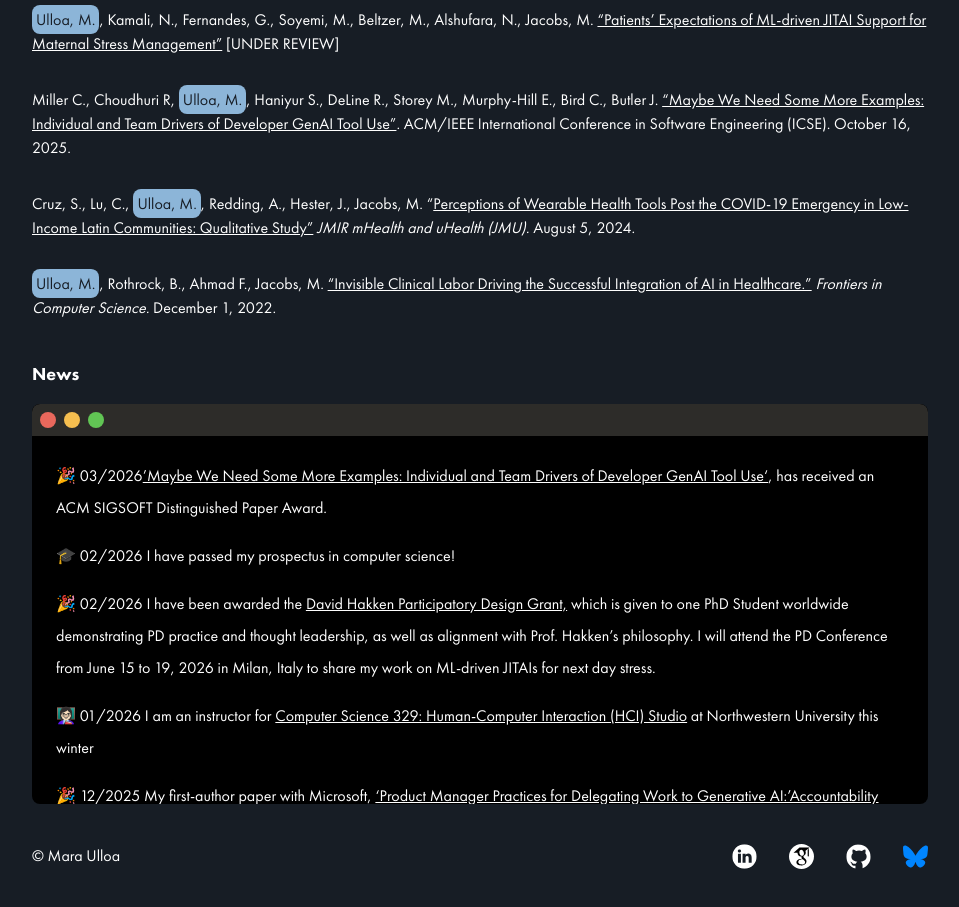
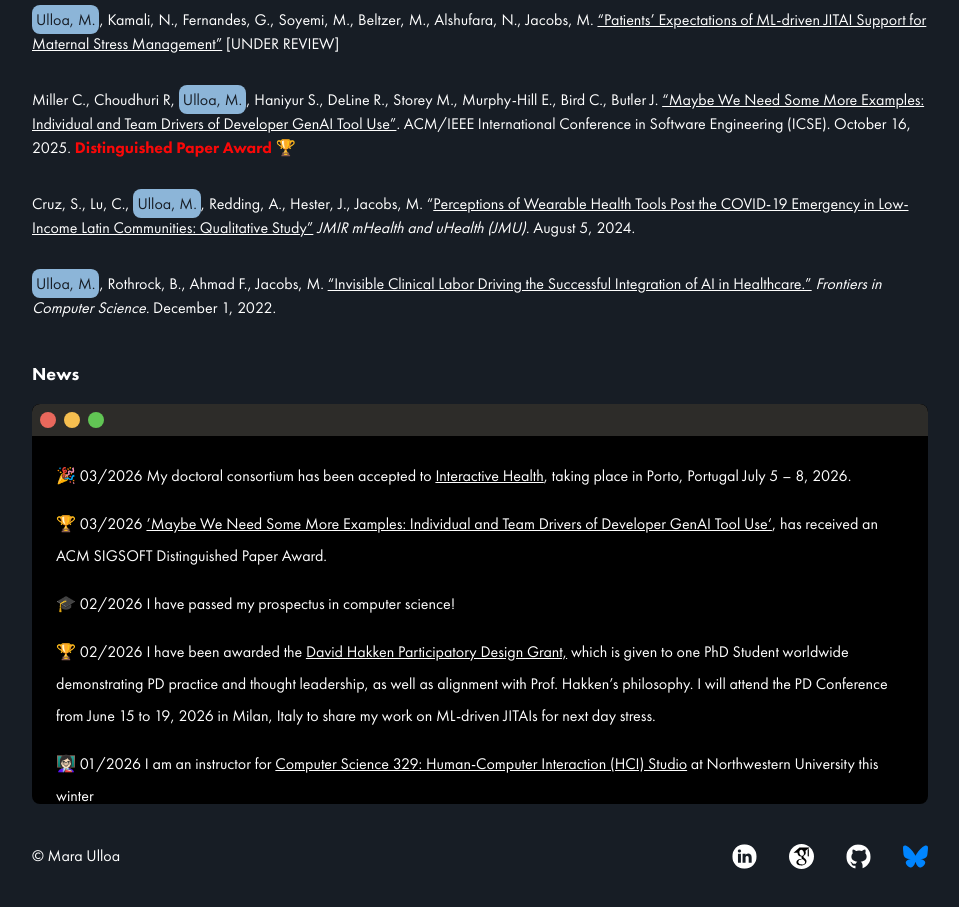
Before and after one commit to eulloa/mara-research-site, a Next.js app: page / in a window 1280 px wide. Shown: the part 1880-2787 px from the top of the page, without its empty margins (160-1119 px from the left). Built offline with nearby package versions, Linux system fonts and the light colour scheme.

Commit message:
adding news and award on paper

```diff
--- a/src/app/components/news.tsx
+++ b/src/app/components/news.tsx
@@ -22,7 +22,17 @@ export const News = () => (
       <div className="content p-6 dark:text-white leading-8">
         <ul className="news space-y-4">
           <li onClick={(e) => handleClick(e)}>
-            &#127881; 03/2026
+            &#127881; 03/2026 My doctoral consortium has been accepted to {" "}
+            <Link
+              className="underline"
+              href="https://ih.acm.org/"
+              target="_blank"
+            >
+              Interactive Health
+            </Link>, taking place in Porto, Portugal July 5 – 8, 2026.
+          </li>
+          <li onClick={(e) => handleClick(e)}>
+            &#127942; 03/2026{" "}
             <Link
               className="underline"
               href="https://arxiv.org/abs/2507.21280"
@@ -35,7 +45,7 @@ export const News = () => (
             &#127891; 02/2026 I have passed my prospectus in computer science!
           </li>
           <li>
-            &#127881; 02/2026 I have been awarded the{" "}
+            &#127942; 02/2026 I have been awarded the{" "}
             <Link
               className="underline"
               href="https://www.pdc2026.polimi.it/david-hakken-pd-grant/"
--- a/src/app/components/publications.tsx
+++ b/src/app/components/publications.tsx
@@ -91,7 +91,8 @@ export const Publications = () => (
           >
             &ldquo;Maybe We Need Some More Examples: Individual and Team Drivers of Developer GenAI Tool Use&rdquo;
           </a>.{" "}
-          <span>ACM/IEEE International Conference in Software Engineering (ICSE). October 16, 2025.</span>
+          <span>ACM/IEEE International Conference in Software Engineering (ICSE). October 16, 2025.</span>{" "}
+          <span className="font-bold text-red">Distinguished Paper Award &#127942;</span>{" "}
         </span>
       </article>
       <article>
```
